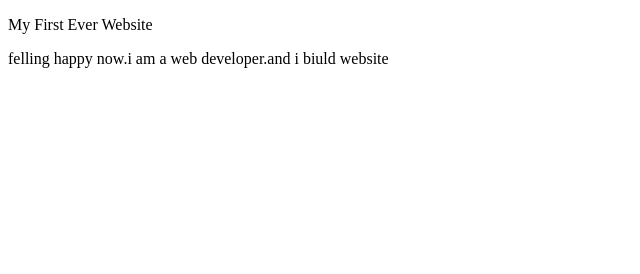
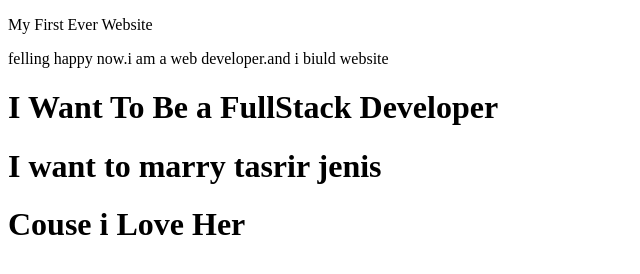
Before and after one commit to arvinblue/my-first-website, a plain HTML site: page index.html in a window 1280 px wide. Shown: the whole page, without its empty margins (0-640 px from the left). Drawn offline with Linux system fonts and the light colour scheme.

Commit message:
adding dream

```diff
--- a/index.html
+++ b/index.html
@@ -8,5 +8,8 @@
 <body>
     <p>My First Ever Website</p>
     <p>felling happy now.i am a web developer.and i biuld website</p>
+    <h1>I Want To Be a FullStack Developer</h1>
+    <h1>I want to marry tasrir jenis</h1>
+    <h1>Couse i Love Her</h1>
 </body>
 </html>
```
